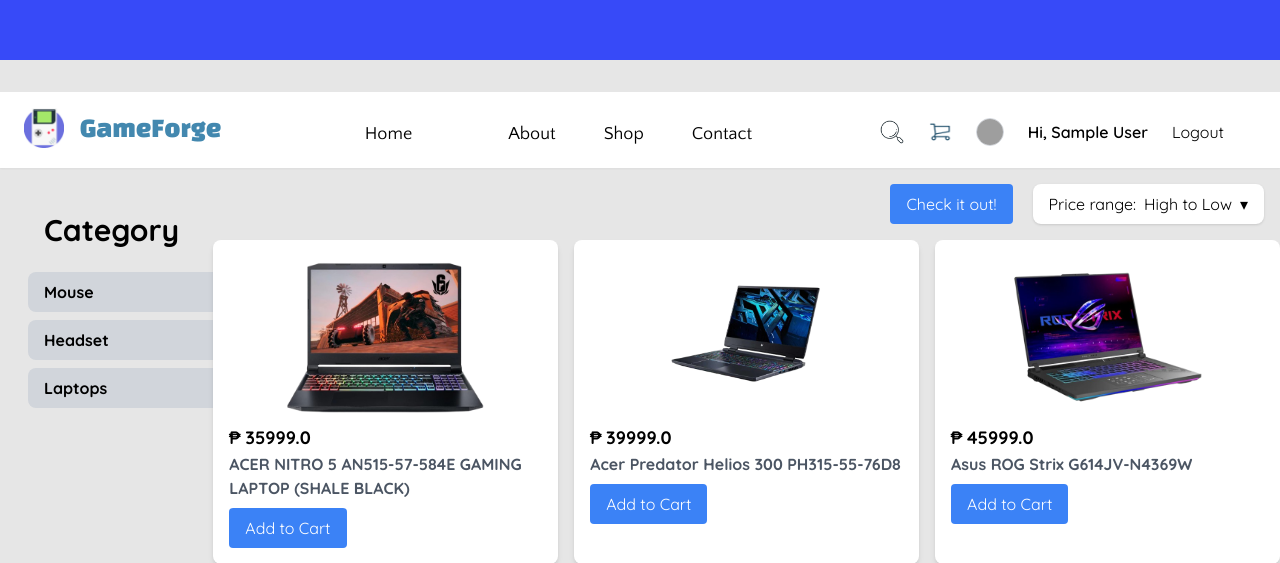
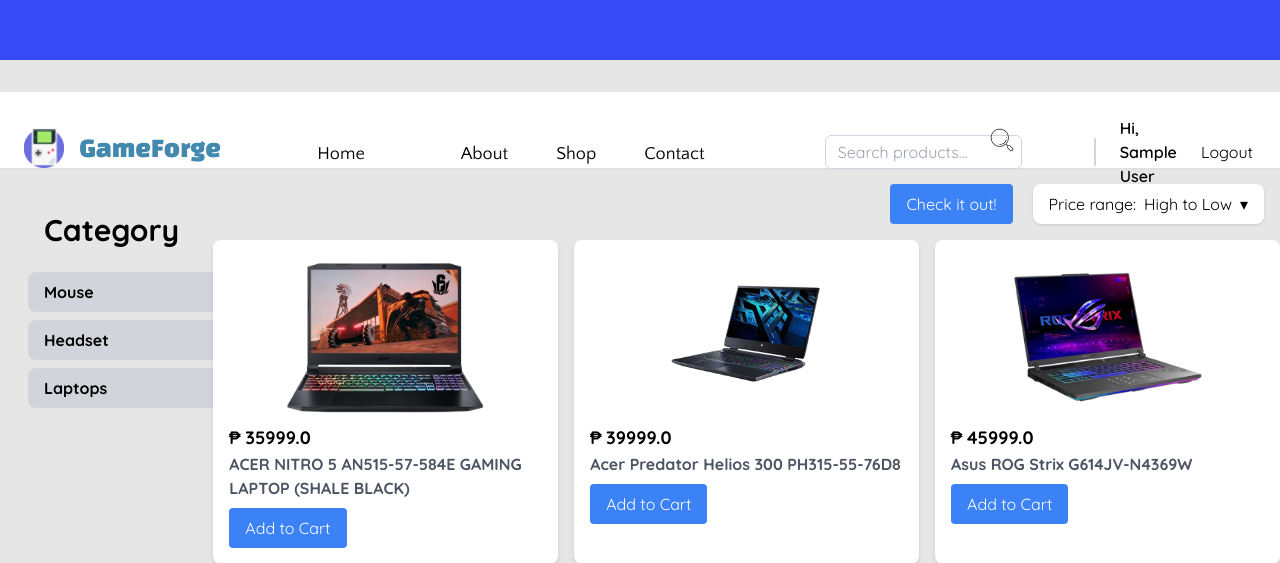
Before and after one commit to JayLao27/GameForge_, a PHP site: page /Products/products.php in a window 1280 px wide. Shown: the top 563 px of the page. Run offline with PHP 8.4, Linux system fonts and the light colour scheme; the visitor is signed in with stand-in values (Sample User, id 1); style sheets or scripts are compiled from the project's sources; some libraries are stand-ins or nearby versions; some web fonts are replaced; grey boxes are pictures that could not be loaded.

Commit message:
search unfinished

```diff
--- a/src/Main_Pages/cart.php
+++ b/src/Main_Pages/cart.php
@@ -6,7 +6,7 @@ include '../../Backend/auth_check.php';
 $user_id = $_SESSION['user_id'];
 $result = $conn->query("SELECT * FROM cart WHERE user_id = $user_id");
 
-echo "<h2>Shopping Cart</h2>";
+
 while ($row = $result->fetch_assoc()) {
     echo "<div>
             <img src='{$row['img']}' width='100'>
--- a/src/Products/products.php
+++ b/src/Products/products.php
@@ -1,6 +1,11 @@
 <?php include '../Template/header.php';
 include '../../Backend/session_start.php';
 include '../../Backend/auth_check.php';
+
+
+$searchQuery = isset($_GET['search']) ? trim($_GET['search']) : '';
+
+
 ?>
 
 <!DOCTYPE html>
--- a/src/Template/header.php
+++ b/src/Template/header.php
@@ -36,19 +36,34 @@ include '../../dbconnection/dbconnect.php';
         </nav>
 
         <div class="flex justify-center items-center space-x-6 mt-2 mr-12">
-            <button class="text-black hover:text-blue-600">
-                <img src="../../Resources/Images/Icons/Search.png" alt="Search" class="h-6 w-6">
-            </button>
+                <!-- Search Bar -->
+            <div class="relative">
+                <input type="text" id="searchInput" placeholder="Search products..."
+                    class="border border-gray-300 rounded-md px-3 py-1 focus:outline-none focus:ring-2 focus:ring-blue-500">
+
+                <button id="searchButton" class="absolute right-2 top-1/2 transform -translate-y-1/2">
+                    <img src="../../Resources/Images/Icons/Search.png" alt="Search" class="h-6 w-6">
+                </button>
+
+                <div id="searchResults" class="absolute bg-white w-full shadow-md mt-1 hidden">
+                    <!-- Search results will be displayed here -->
+                </div>
+            </div>
+
+            <!-- Cart Button -->
             <a href="../../src/Main_Pages/cart.php">
                 <button class="text-black hover:text-blue-600 flex items-center">
                     <img src="../../Resources/Images/Icons/Cart.png" alt="Cart" class="h-6 w-6">
                 </button>
             </a>
+
+            <!-- Profile Button -->
             <a href="../../src/Main_Pages/profile.php">
-            <button class="text-black hover:text-blue-600 flex items-center">
-            <img id="profilePic" src="<?php echo isset($_SESSION['profile_image']) && !empty($_SESSION['profile_image']) ? '../../uploads/' . $_SESSION['profile_image'] : '../../Resources/Images/Icons/Profile.png'; ?>?t=<?php echo time(); ?>" alt="Profile" class="h-7 w-7 rounded-full border border-gray-300">
-            </button>
-        </a>
+                <button class="text-black hover:text-blue-600 flex items-center">
+                    <img id="profilePic" src="<?php echo isset($_SESSION['profile_image']) && !empty($_SESSION['profile_image']) ? '../../uploads/' . $_SESSION['profile_image'] : '../../Resources/Images/Icons/Profile.png'; ?>?t=<?php echo time(); ?>"
+                        alt="Profile" class="h-7 w-7 rounded-full border border-gray-300">
+                </button>
+            </a>
 
 
             <?php if (isset($_SESSION['logged_in']) && $_SESSION['logged_in'] === true): ?>
@@ -60,13 +75,85 @@ include '../../dbconnection/dbconnect.php';
             <?php else: ?>
                 <a href="../../src/Main_Pages/signIn.php" class="border-none text-black hover:text-blue-600">Sign In</a>
             <?php endif; ?>
+            </div>
+        </div>
 
+        <script>
+            document.addEventListener("DOMContentLoaded", function () {
+    const searchInput = document.getElementById("searchInput");
+    const searchButton = document.getElementById("searchButton");
+    const searchResults = document.getElementById("searchResults");
 
+    function filterProducts(query) {
+        query = query.toLowerCase().trim();
+        searchResults.innerHTML = "";
+        searchResults.classList.add("hidden");
 
+        if (query.length === 0) return;
 
-</div>
-        </div>
-    </div>
+        let matchedProducts = [];
+
+        for (const category in products) {
+            products[category].forEach(product => {
+                if (product.name.toLowerCase().startsWith(query)) { // Match only first letter
+                    matchedProducts.push(product);
+                }
+            });
+        }
+
+        if (matchedProducts.length > 0) {
+            searchResults.classList.remove("hidden");
+
+            matchedProducts.slice(0, 7).forEach(product => { // Limit to 7 results
+                const resultItem = document.createElement("div");
+                resultItem.className = "p-2 hover:bg-gray-100 cursor-pointer flex items-center";
+                resultItem.innerHTML = `
+                    <img src="${product.img}" alt="${product.name}" class="h-10 w-10 mr-2">
+                    <span class="text-sm">${product.name}</span>
+                `;
+
+                resultItem.addEventListener("click", function () {
+                    window.location.href = `productpage.php?name=${encodeURIComponent(product.name)}`;
+                });
+
+                searchResults.appendChild(resultItem);
+            });
+
+            if (matchedProducts.length > 7) {
+                searchResults.style.maxHeight = "200px"; // Set a height for scrolling
+                searchResults.style.overflowY = "auto"; // Enable vertical scroll
+            } else {
+                searchResults.style.maxHeight = "unset"; // Reset if less than 7
+                searchResults.style.overflowY = "hidden";
+            }
+        }
+    }
+
+    searchInput.addEventListener("input", function () {
+        filterProducts(this.value);
+    });
+
+    searchButton.addEventListener("click", function () {
+        filterProducts(searchInput.value);
+    });
+
+        searchInput.addEventListener("keypress", function (event) {
+        if (event.key === "Enter") {
+            event.preventDefault(); // Prevents form submission if inside a form
+            const query = searchInput.value.trim();
+            if (query.length > 0) {
+                window.location.href = `products.php?search=${encodeURIComponent(query)}`;
+            }
+        }
+    });
+
+    document.addEventListener("click", function (event) {
+        if (!searchResults.contains(event.target) && event.target !== searchInput) {
+            searchResults.classList.add("hidden");
+        }
+    });
+});
+    </script>
 </header>
 </body>
 </html>
```
